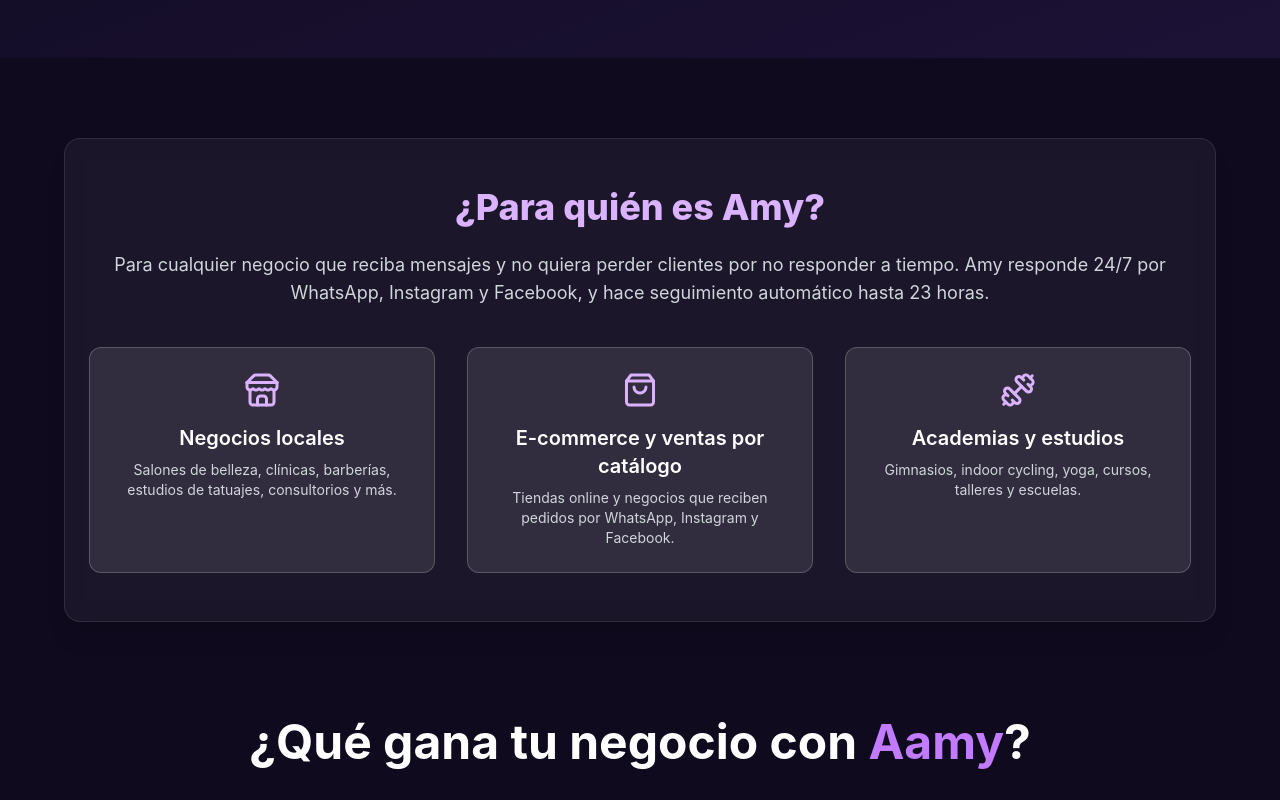
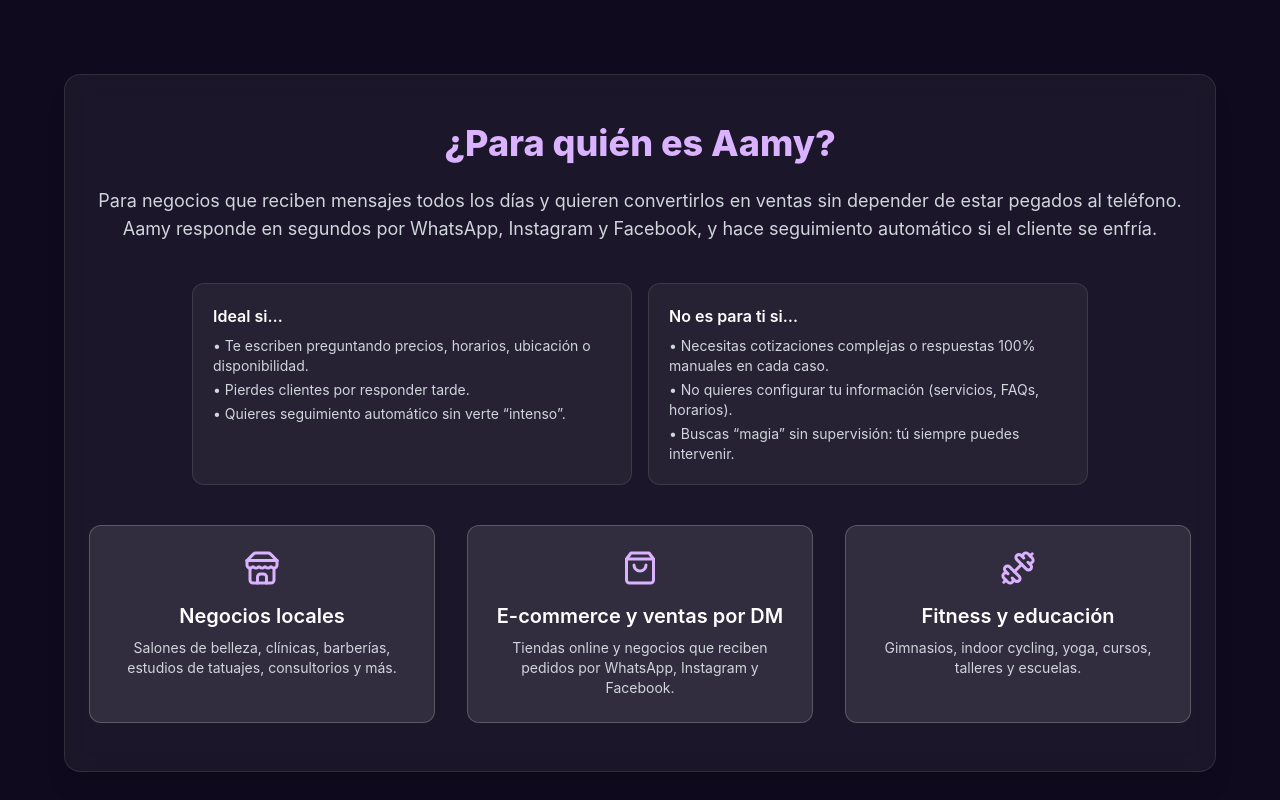
Before and after one commit to lrz80/chatbot-saas-v2, a Next.js app in the folder chatbot-dashboard/: page / in a window 1280 px wide. Shown: the part 1240-2040 px from the top of the page. Built offline with nearby package versions, Linux system fonts and the light colour scheme.

Commit message:
📂 forzar inclusion de uploads

```diff
--- a/chatbot-dashboard/src/components/DashboardPreviewSection.tsx
+++ b/chatbot-dashboard/src/components/DashboardPreviewSection.tsx
@@ -12,12 +12,12 @@ export default function DashboardPreviewSection() {
         transition={{ duration: 0.8 }}
         className="text-3xl md:text-5xl font-bold text-white mb-10"
       >
-        Tu panel de <span className="text-purple-400">Atención 24/7</span>
+        Tu panel para controlar tu <span className="text-purple-400">Atención 24/7</span>
       </motion.h2>
 
       <p className="text-white/80 max-w-2xl mx-auto mb-12">
-        Revisa conversaciones y actividad de tu atención automática en WhatsApp, Instagram y Facebook.
-        Nosotros lo instalamos y lo dejamos funcionando igual para todos.
+        Ve conversaciones, leads y actividad de tus canales en un solo lugar. Aamy responde con la información de tu
+        negocio y tú puedes intervenir cuando quieras. Nosotros lo configuramos y lo dejamos listo para operar.
       </p>
 
       <motion.div
@@ -32,7 +32,7 @@ export default function DashboardPreviewSection() {
         {/* 🖼 Imagen del dashboard */}
         <img
           src="/mockup-dashboard.png"
-          alt="Vista previa del panel de atención 24/7 de Amy"
+          alt="Vista previa del panel de atención 24/7 de Aamy"
           className="relative z-10 rounded-2xl border border-white/10 shadow-2xl"
         />
       </motion.div>
--- a/chatbot-dashboard/src/components/Footer.tsx
+++ b/chatbot-dashboard/src/components/Footer.tsx
@@ -12,16 +12,16 @@ export default function Footer() {
   return (
     <footer className="text-center text-gray-400 text-xs mt-12 py-6">
       <p>
-        © {new Date().getFullYear()} Aamy.ai — Automatización de atención 24/7 para negocios.
+        © {new Date().getFullYear()} Aamy.ai — Plataforma de atención automática 24/7 para negocios.
       </p>
 
       <div className="mt-2 flex justify-center gap-4">
+        <Link href="/terms-of-service" className="underline hover:text-purple-400 transition">
+          Términos de Servicio
+        </Link>
+        <span>|</span>
         <Link href="/privacy-policy" className="underline hover:text-purple-400 transition">
           Política de Privacidad
-        </Link>
-        <span>|</span>
-        <Link href="/terms-of-service" className="underline hover:text-purple-400 transition">
-          Términos de Servicio
         </Link>
 
         {showDeleteLink && (
@@ -33,6 +33,10 @@ export default function Footer() {
           </>
         )}
       </div>
+
+      <p className="mt-3 text-[10px] text-gray-500 max-w-xl mx-auto">
+        Aamy responde con la información proporcionada por cada negocio. Los resultados pueden variar según uso y configuración.
+      </p>
     </footer>
   );
 }
--- a/chatbot-dashboard/src/components/ParaQuienEsAmy.tsx
+++ b/chatbot-dashboard/src/components/ParaQuienEsAmy.tsx
@@ -12,13 +12,13 @@ const targetList = [
   },
   {
     icon: <ShoppingBag size={36} />,
-    title: 'E-commerce y ventas por catálogo',
+    title: 'E-commerce y ventas por DM',
     description:
       'Tiendas online y negocios que reciben pedidos por WhatsApp, Instagram y Facebook.',
   },
   {
     icon: <Dumbbell size={36} />,
-    title: 'Academias y estudios',
+    title: 'Fitness y educación',
     description:
       'Gimnasios, indoor cycling, yoga, cursos, talleres y escuelas.',
   },
@@ -28,13 +28,34 @@ export default function ParaQuienEsAmy() {
   return (
     <section className="mt-20 px-6 py-12 bg-white/5 rounded-2xl backdrop-blur-md border border-white/10 max-w-6xl mx-auto shadow-xl">
       <h2 className="text-3xl md:text-4xl font-extrabold text-purple-300 text-center mb-6">
-        ¿Para quién es Amy?
+        ¿Para quién es <span className="text-purple-300">Aamy</span>?
       </h2>
 
       <p className="text-center text-gray-300 text-base md:text-lg mb-10">
-        Para cualquier negocio que reciba mensajes y no quiera perder clientes por no responder a tiempo.
-        Amy responde 24/7 por WhatsApp, Instagram y Facebook, y hace seguimiento automático hasta 23 horas.
+        Para negocios que reciben mensajes todos los días y quieren convertirlos en ventas sin depender de estar pegados al
+        teléfono. Aamy responde en segundos por WhatsApp, Instagram y Facebook, y hace seguimiento automático si el cliente
+        se enfría.
       </p>
+
+      <div className="mb-10 grid grid-cols-1 md:grid-cols-2 gap-4 text-left max-w-4xl mx-auto">
+        <div className="bg-white/5 border border-white/10 rounded-xl p-5">
+          <h4 className="text-white font-semibold mb-2">Ideal si…</h4>
+          <ul className="text-sm text-gray-300 space-y-1">
+            <li>• Te escriben preguntando precios, horarios, ubicación o disponibilidad.</li>
+            <li>• Pierdes clientes por responder tarde.</li>
+            <li>• Quieres seguimiento automático sin verte “intenso”.</li>
+          </ul>
+        </div>
+
+        <div className="bg-white/5 border border-white/10 rounded-xl p-5">
+          <h4 className="text-white font-semibold mb-2">No es para ti si…</h4>
+          <ul className="text-sm text-gray-300 space-y-1">
+            <li>• Necesitas cotizaciones complejas o respuestas 100% manuales en cada caso.</li>
+            <li>• No quieres configurar tu información (servicios, FAQs, horarios).</li>
+            <li>• Buscas “magia” sin supervisión: tú siempre puedes intervenir.</li>
+          </ul>
+        </div>
+      </div>
 
       <div className="grid grid-cols-1 md:grid-cols-3 gap-8">
         {targetList.map((item, i) => (
```
